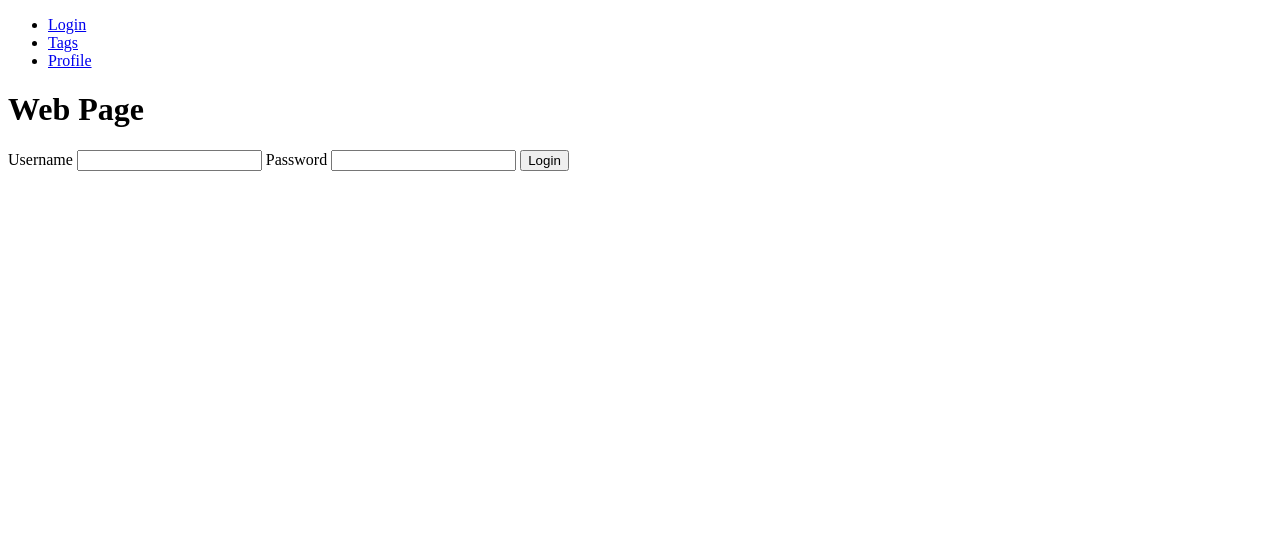
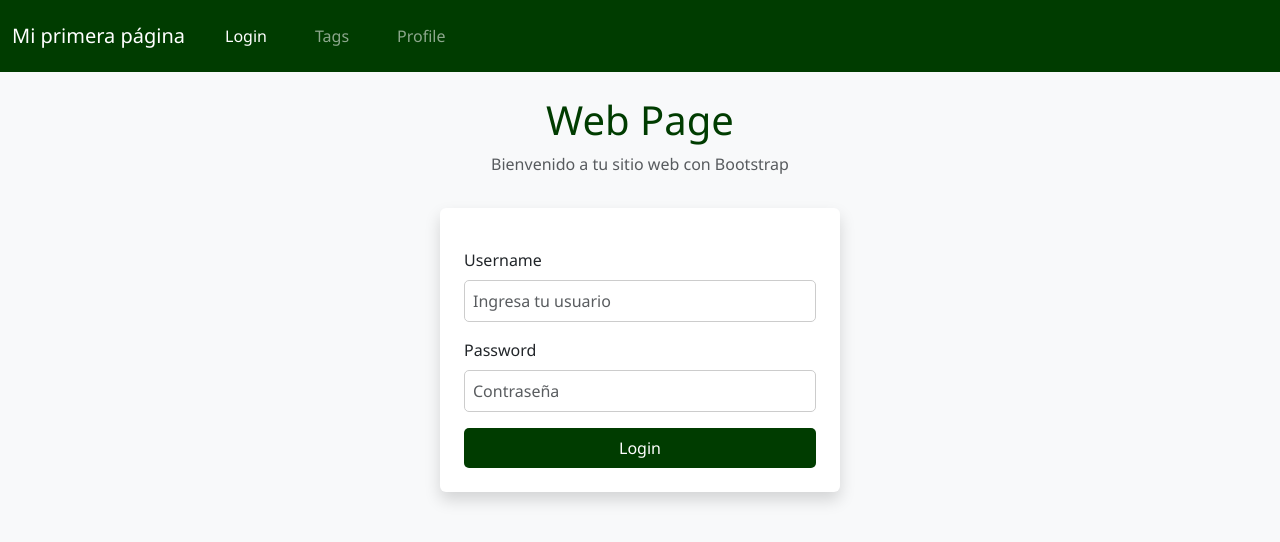
Before and after one commit to eleCollins/tc2005b_web, a website: page public/index.html in a window 1280 px wide. Drawn offline with nearby package versions, Linux system fonts and the light colour scheme.

Commit message:
designed using bootstrap

```diff
--- a/public/index.html
+++ b/public/index.html
@@ -3,23 +3,64 @@
 <head>
     <meta charset="UTF-8">
     <meta name="viewport" content="width=device-width, initial-scale=1.0">
-    <title>TC2005B Lucio A0128588</title>
+    <title>TC2005B Lucio A01285888</title>
+
+    <!-- Bootstrap CSS -->
+    <link href="https://cdn.jsdelivr.net/npm/bootstrap@5.3.3/dist/css/bootstrap.min.css" rel="stylesheet">
+
+    <!-- Tu CSS personalizado -->
+    <link rel="stylesheet" href="style.css">
 </head>
 <body>
-    <nav>
-        <ul>
-            <li><a href="./index.html">Login</a></li>
-            <li><a href="./pages/tags.html">Tags</a></li>
-            <li><a href="./pages/profile.html"> Profile</a></li>
-        </ul>
+
+    <!-- Navbar Bootstrap -->
+    <nav class="navbar navbar-expand-lg navbar-dark navbar-custom">
+        <div class="container-fluid">
+            <a class="navbar-brand" href="#">Mi primera página</a>
+            <button class="navbar-toggler" type="button" data-bs-toggle="collapse" data-bs-target="#navbarNav">
+                <span class="navbar-toggler-icon"></span>
+            </button>
+            <div class="collapse navbar-collapse" id="navbarNav">
+                <ul class="navbar-nav me-auto">
+                    <li class="nav-item">
+                        <a class="nav-link active" href="./index.html">Login</a>
+                    </li>
+                    <li class="nav-item">
+                        <a class="nav-link" href="./pages/tags.html">Tags</a>
+                    </li>
+                    <li class="nav-item">
+                        <a class="nav-link" href="./pages/profile.html">Profile</a>
+                    </li>
+                </ul>
+            </div>
+        </div>
     </nav>
-    <header><h1>Web Page </h1> </header>
-    <form action="">
-        <label for="">Username</label>
-        <input type="text" name=" " id="" />
-        <label for="">Password</label>
-        <input type="password" name="" id="" />
-        <a href="./pages/tags.html"><input type="button" value= "Login" /></a>
-    </form>
-    </body>
+
+    <!-- Encabezado -->
+    <header class="text-center my-4">
+        <h1>Web Page</h1>
+        <p class="text-muted">Bienvenido a tu sitio web con Bootstrap</p>
+    </header>
+
+    <!-- Formulario de Login -->
+    <div class="container">
+        <form class="shadow p-4 rounded bg-white">
+            <div class="mb-3">
+                <label for="username" class="form-label">Username</label>
+                <input type="text" id="username" class="form-control" placeholder="Ingresa tu usuario">
+            </div>
+            <div class="mb-3">
+                <label for="password" class="form-label">Password</label>
+                <input type="password" id="password" class="form-control" placeholder="Contraseña">
+            </div>
+            <a href="./pages/tags.html">
+                <input type="button" class="btn btn-primary w-100" value="Login">
+            </a>
+        </form>
+    </div>
+
+    <!-- Bootstrap JS (opcional para navbar responsive) -->
+    <script src="https://cdn.jsdelivr.net/npm/bootstrap@5.3.3/dist/js/bootstrap.bundle.min.js"></script>
+
+</body>
 </html>
--- /dev/null
+++ b/public/style.css
@@ -0,0 +1,74 @@
+body {
+    font-family: 'Segoe UI', Tahoma, Geneva, Verdana, sans-serif;
+    background-color: #f8f9fa;
+    margin: 0;
+    padding: 0;
+}
+
+header h1 {
+    text-align: center;
+    margin-top: 1rem;
+    color: #003c00;
+}
+
+nav ul {
+    list-style: none;
+    display: flex;
+    justify-content: center;
+    background-color: #003c00;
+    padding: 0.5rem 0;
+    margin: 0;
+}
+
+nav ul li {
+    margin: 0 1rem;
+}
+
+nav ul li a {
+    color: white;
+    text-decoration: none;
+    font-weight: bold;
+}
+
+img {
+    max-width: 100%;
+    height: auto;
+    display: block;
+    margin: 1rem auto;
+}
+
+form {
+    max-width: 400px;
+    margin: 2rem auto;
+    padding: 2rem;
+    background-color: white;
+    border-radius: 10px;
+    box-shadow: 0px 0px 10px rgba(0,0,0,0.1);
+}
+
+form label {
+    margin-top: 1rem;
+    display: block;
+}
+
+form input[type="text"],
+form input[type="password"] {
+    width: 100%;
+    padding: 0.5rem;
+    margin-top: 0.25rem;
+    margin-bottom: 1rem;
+    border-radius: 5px;
+    border: 1px solid #ccc;
+}
+
+form input[type="button"] {
+    background-color: #003c00;
+    color: white;
+    padding: 0.5rem 1rem;
+    border: none;
+    border-radius: 5px;
+}
+
+.navbar-custom {
+    background-color: #003c00;
+}
```
Also changed, not shown: public/pages/profile.html (+47 -14 lines), public/pages/tags.html (+49 -18 lines).
